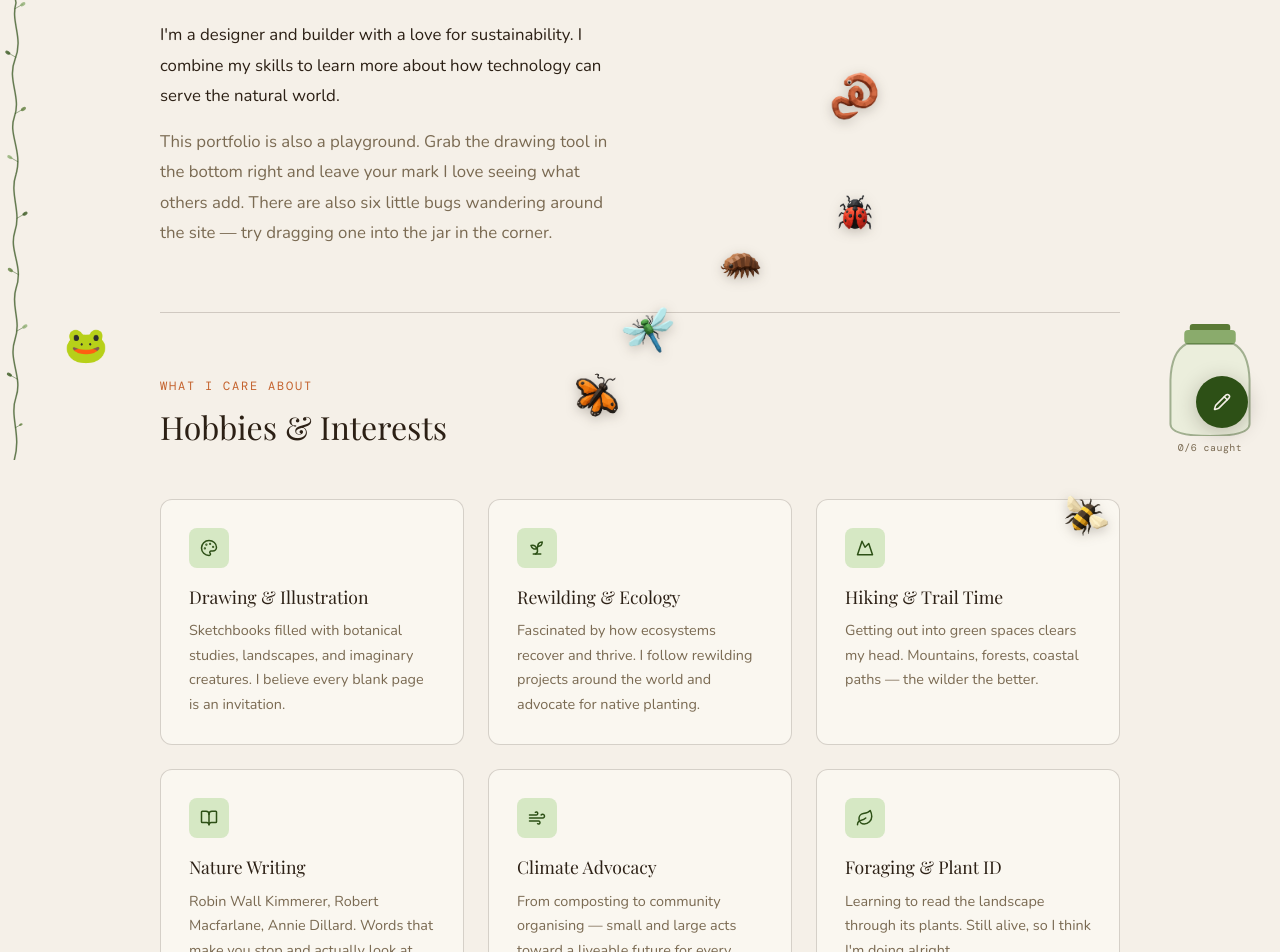
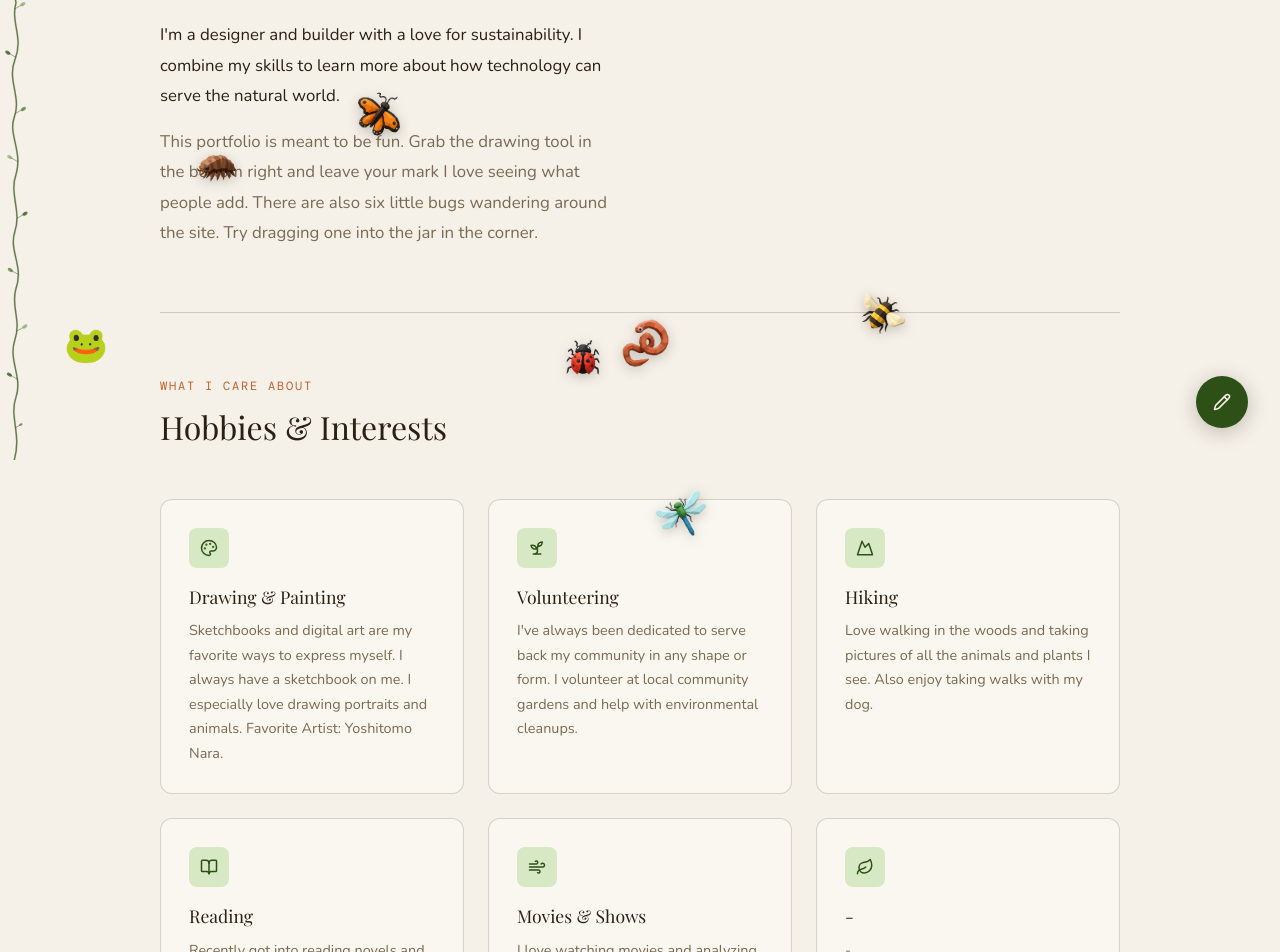
Before and after one commit to adamax-bones/Adamaris-Portfolio, a React (Vite) app: page / in a window 1280 px wide. Shown: the part 340-1292 px from the top of the page. Built offline with nearby package versions, Linux system fonts and the light colour scheme; a web font is replaced by a local one.

Commit message:
editted some text, it was changed to the original.

```diff
--- a/Ideas/Ideas.md
+++ b/Ideas/Ideas.md
@@ -2,9 +2,8 @@ Loading screen- White beige screen. Ladybugs wings coming in and out of their sh
 
 Intro screen- White beige screen. As you press the right arrow a little guy comes from the left of the screen you can also make him go the left and once he reaches a certain point of the screen letters pop up. Moving more to the right makes "HI I"M ADAMARIS" pop up on the screen and once the whole thing is revealed the website is shown.
 
-Features- Night/Light Mode.
+Features-
           Language change Spanish/English
 
 
 What to do next: Add images and fill in blank spaces
-                 One continous page
--- a/src/app/components/AboutPage.tsx
+++ b/src/app/components/AboutPage.tsx
@@ -10,39 +10,39 @@ import {
 const hobbies = [
   {
     icon: Palette,
-    title: "Drawing & Illustration",
+    title: "Drawing & Painting",
     description:
-      "Sketchbooks filled with botanical studies, landscapes, and imaginary creatures. I believe every blank page is an invitation.",
+      "Sketchbooks and digital art are my favorite ways to express myself. I always have a sketchbook on me. I especially love drawing portraits and animals. Favorite Artist: Yoshitomo Nara.",
   },
   {
     icon: Sprout,
-    title: "Rewilding & Ecology",
+    title: "Volunteering",
     description:
-      "Fascinated by how ecosystems recover and thrive. I follow rewilding projects around the world and advocate for native planting.",
+      "I've always been dedicated to serve back my community in any shape or form. I volunteer at local community gardens and help with environmental cleanups.",
   },
   {
     icon: Mountain,
-    title: "Hiking & Trail Time",
+    title: "Hiking",
     description:
-      "Getting out into green spaces clears my head. Mountains, forests, coastal paths — the wilder the better.",
+      "Love walking in the woods and taking pictures of all the animals and plants I see. Also enjoy taking walks with my dog.",
   },
   {
     icon: BookOpen,
-    title: "Nature Writing",
+    title: "Reading",
     description:
-      "Robin Wall Kimmerer, Robert Macfarlane, Annie Dillard. Words that make you stop and actually look at the world.",
+      "Recently got into reading novels and anything science related. Current reading: Earthlings.",
   },
   {
     icon: Wind,
-    title: "Climate Advocacy",
+    title: "Movies & Shows",
     description:
-      "From composting to community organising — small and large acts toward a liveable future for every species on this planet.",
+      "I love watching movies and analyzing them. I enjoy watching anything from animation to horror.",
   },
   {
     icon: Leaf,
-    title: "Foraging & Plant ID",
+    title: "-",
     description:
-      "Learning to read the landscape through its plants. Still alive, so I think I'm doing alright.",
+      "-",
   },
 ];
 
@@ -99,10 +99,10 @@ export function AboutPage() {
               marginTop: "1rem",
             }}
           >
-            This portfolio is also a playground. Grab the
+            This portfolio is meant to be fun. Grab the
             drawing tool in the bottom right and leave your mark
-            I love seeing what others add. There are also six
-            little bugs wandering around the site — try dragging
+            I love seeing what people add. There are also six
+            little bugs wandering around the site. Try dragging
             one into the jar in the corner.
           </p>
         </div>
--- a/src/app/components/BugJar.tsx
+++ b/src/app/components/BugJar.tsx
@@ -25,8 +25,8 @@ interface BugState {
   duration: number;
 }
 
-const JAR_W = 92;
-const JAR_H = 116;
+const JAR_W = 128;
+const JAR_H = 162;
 
 function rand(a: number, b: number) {
   return a + Math.random() * (b - a);
@@ -74,12 +74,12 @@ export function BugJar() {
       prev.map((b) => {
         if (b.id !== id) return b;
         const dist = Math.hypot(targetX - b.x, targetY - b.y);
-        const duration = Math.max(900, Math.min(3200, dist * 6));
+        const duration = Math.max(2200, Math.min(6500, dist * 13));
 
         clearTimeout(timers.current[id]);
         timers.current[id] = setTimeout(() => {
           if (statusRef.current[id] !== "wandering") return;
-          const pause = goesOffscreen ? 1000 + rand(0, 400) : rand(500, 1800);
+          const pause = goesOffscreen ? 1000 + rand(0, 400) : rand(1200, 3200);
           timers.current[id] = setTimeout(() => {
             if (statusRef.current[id] === "wandering") scheduleMove(id);
           }, pause);
@@ -196,8 +196,8 @@ export function BugJar() {
         ref={jarRef}
         style={{
           position: "fixed",
-          bottom: "24px",
-          right: "24px",
+          top: "150px",
+          right: "8%",
           width: JAR_W,
           height: JAR_H,
           pointerEvents: "auto",
@@ -244,17 +244,17 @@ export function BugJar() {
         <p
           style={{
             position: "absolute",
-            bottom: "-20px",
+            bottom: "-22px",
             left: 0,
             right: 0,
             textAlign: "center",
             fontFamily: "'DM Mono', monospace",
-            fontSize: "0.62rem",
+            fontSize: "0.65rem",
             color: "var(--muted-foreground)",
             letterSpacing: "0.05em",
           }}
         >
-          {caughtIds.length}/{BUG_DEFS.length} caught
+          Place bugs in the jar
         </p>
       </div>
     </div>
```
